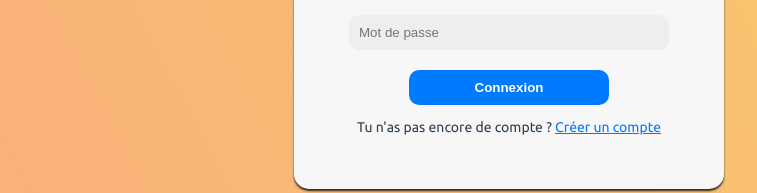
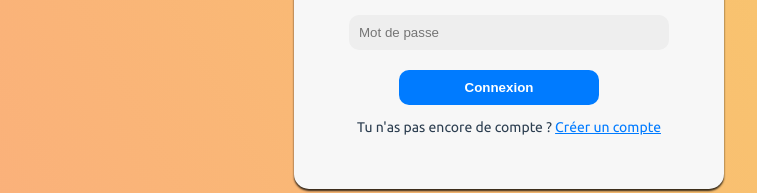
Before and after one commit to Baptiste-B-git/Baptiste_Biancardino_7_12102021, a Vue app in the folder groupomania/: page /#/ in a window 1280 px wide. Shown: the part 296-489 px from the top of the page, without its empty margins (131-888 px from the left). Built offline with nearby package versions, Linux system fonts and the light colour scheme.

Commit message:
Update et actualisr page

```diff
--- a/groupomania/src/App.vue
+++ b/groupomania/src/App.vue
@@ -20,9 +20,6 @@ export default {
 </script>
 
 <style>
-@font-face {
-  font-family: "Ubuntu";
-}
 #app {
   font-family: 'Ubuntu', Helvetica, Arial, sans-serif;
   -webkit-font-smoothing: antialiased;
--- a/groupomania/src/views/Comment.vue
+++ b/groupomania/src/views/Comment.vue
@@ -113,16 +113,5 @@ export default {
 </script>
 
 <style>
-button {
-  max-width: 100%;
-  border: none;
-  border-radius: 8px;
-  padding:10px;
-  margin-top: 20px;
-  margin-left: 20px;
-  margin-right: 20px;
-  cursor: pointer;
-  background-color: #007BFF;
-  Color:white;
-}
+
 </style>
--- a/groupomania/src/views/GetPosts.vue
+++ b/groupomania/src/views/GetPosts.vue
@@ -6,20 +6,22 @@
   <h2>Publications récentes</h2>
       <div v-for="message in posts" :key="message" class="post-block" :id="message.id">
         <div class="bloc-picture-name">
-        <div class="bloc-test"></div>
       </div>
       <div class="post-name">{{message.User.username}}</div>
       <div class="post-time"> Posté le {{datePost(message.createdAt)}}</div>
       <div class="post-text">{{message.content}}</div>
       <div class="bloc-update-delete" v-if="id == message.User.id">
-        <i class="fas fa-edit" @click="show"></i>
-        <div v-show="ok"><input type="text" class="message" v-model="updateContent" />
+
+        <button @click="show">Modifier</button>
+        <div v-show="ok">
+          <input type="text" class="message" v-model="updateContent" />
           <button @click="updatePost(message.id)">Modifier</button>
         </div>
-        <i class="fas fa-trash-alt"></i>
+
         <div class="button-delete" @click="deletePost(message.User.id)">
           <button v-if="id == message.User.id || isAdmin == 1" @click="deletePost(message.id)"> Supprimer </button>
         </div>
+
       </div>
     </div>
 
@@ -272,7 +274,8 @@ input:focus{
   box-shadow: 0px 2px 2px rgba(0, 0, 0, 0.8);
 }
 .bloc-update-delete{
-
+    display: flex;
+    flex-direction: row;
   text-align: left;
 }
 
--- a/groupomania/src/views/Home.vue
+++ b/groupomania/src/views/Home.vue
@@ -127,7 +127,18 @@ a:hover{
   transition: 0.3s all;
   cursor: pointer;
 }
+button {
+  max-width: 100%;
+  border: none;
+  border-radius: 8px;
+  padding:10px;
+  margin-top: 20px;
 
+  margin-right: 20px;
+  cursor: pointer;
+  background-color: #007BFF;
+  Color:white;
+}
 /* Commentaires */
 .picture-profile-comment img{
   width: 50px;
```
